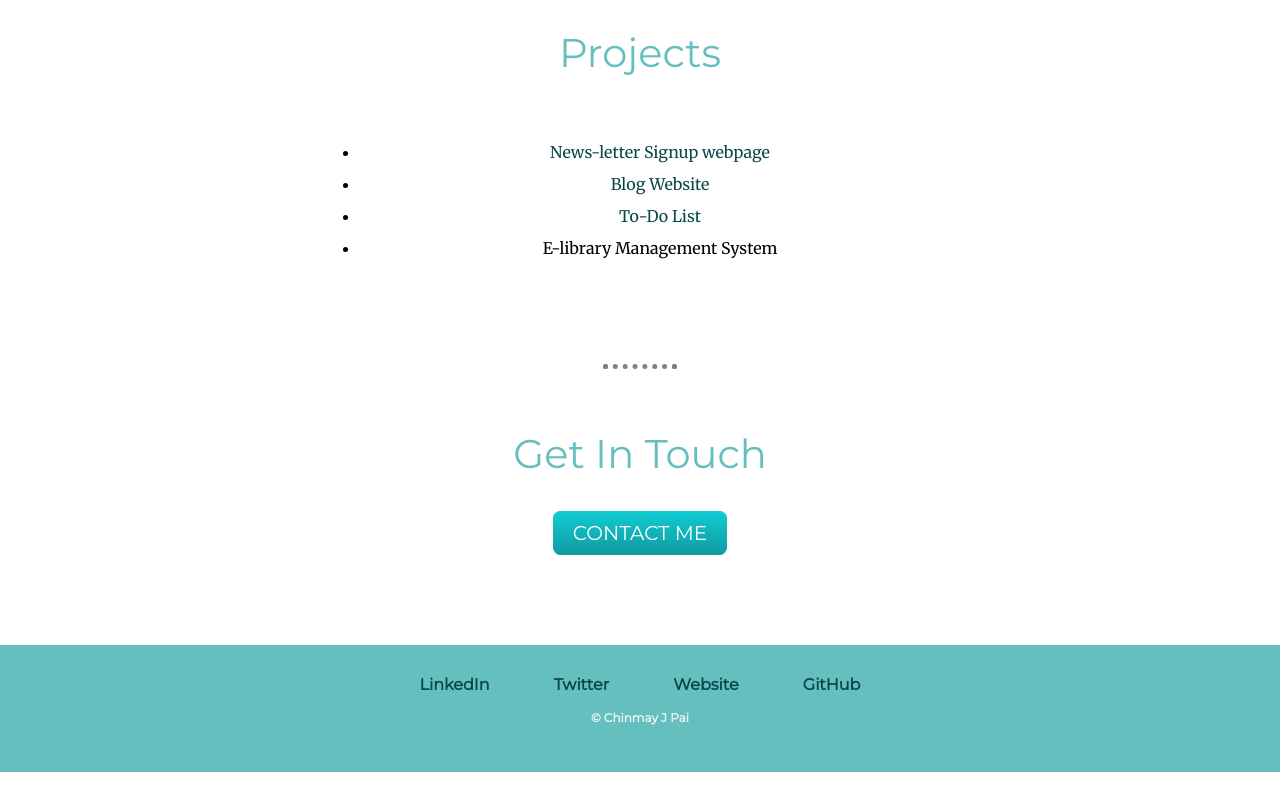
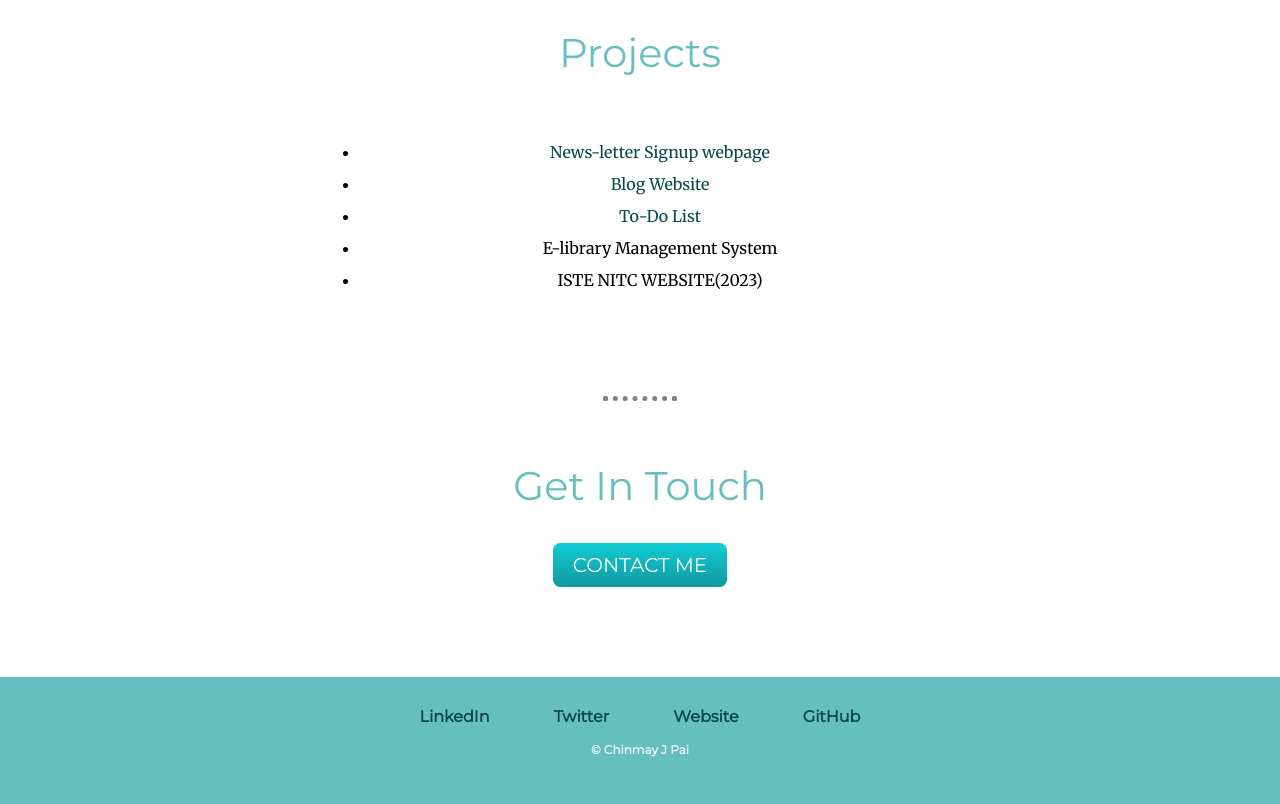
Before and after one commit to chinmay-j-pai/portfolio, a plain HTML site: page index.html in a window 1280 px wide. Shown: the part 2377-3181 px from the top of the page. Before the commit the page ends 3149 px from the top, so only its background shows below. Drawn offline with Linux system fonts and the light colour scheme.

Commit message:
updated projects list

```diff
--- a/index.html
+++ b/index.html
@@ -67,6 +67,7 @@
             <li><a href="https://equal-acoustic-tarsal.glitch.me/">Blog Website</a></li>
             <li><a href="https://darkened-puzzling-mallow.glitch.me/">To-Do List </a></li>
             <li>E-library Management System</li>
+            <li>ISTE NITC WEBSITE(2023)</li>
           </ul>
         </div>
         <hr>
```
